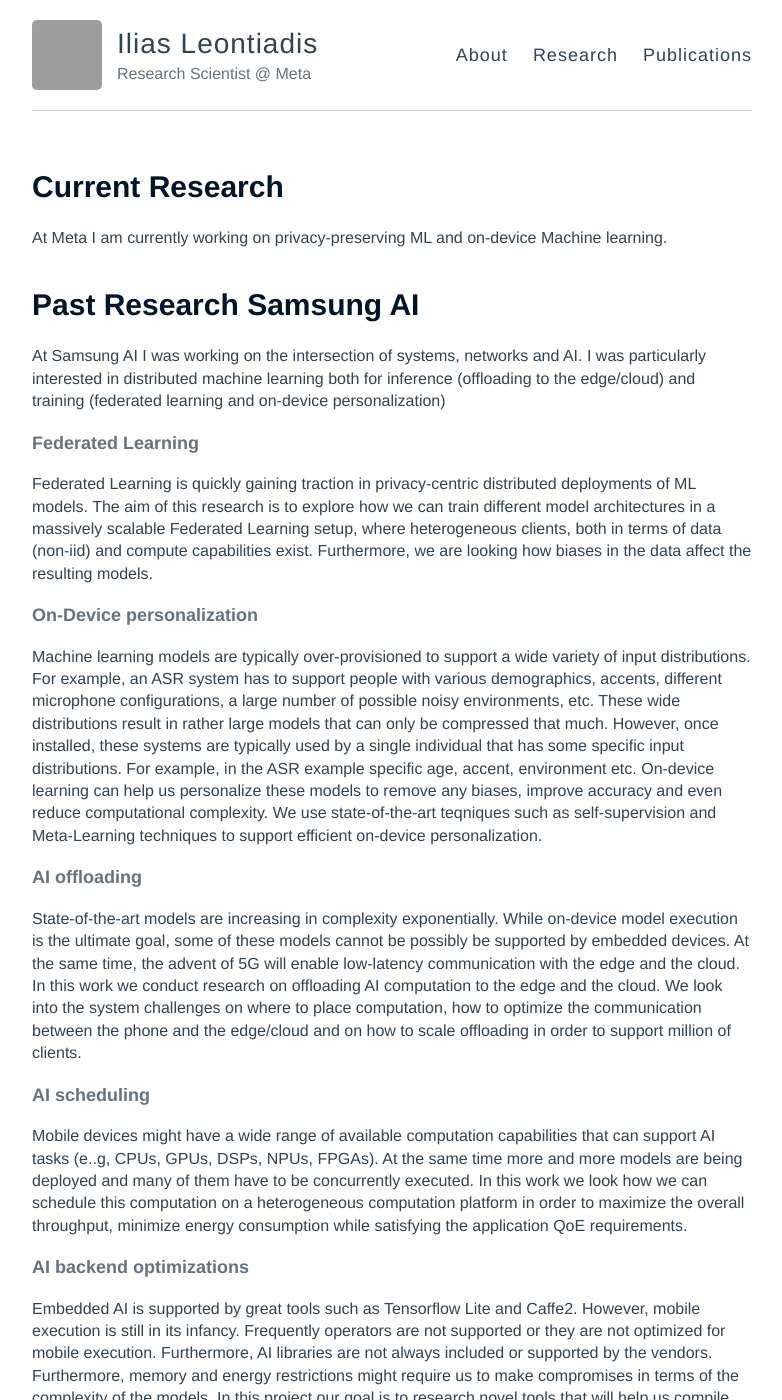
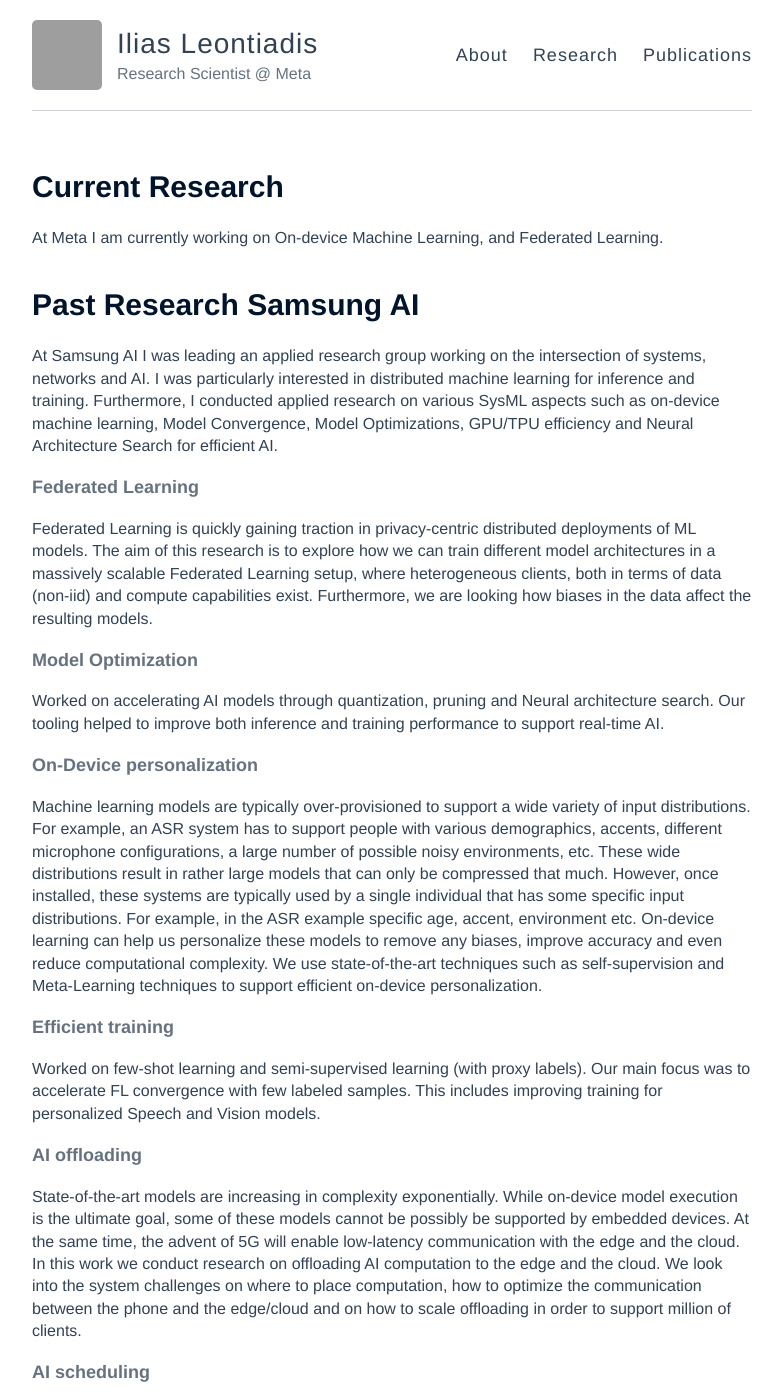
Before and after one commit to iliasl/iliasl.github.io, a Jekyll site: the page built from research.md, in a window 1280 px wide and 1400 px high. Shown: the whole window, without its empty margins (248-1030 px from the left). Built offline with Jekyll 4.4.1, drawn with Linux system fonts in a browser that asks for light colours; some of the changed text lies outside the part shown; grey boxes are pictures that could not be loaded.

Commit message:
Adding more info on research page

```diff
--- a/Gemfile
+++ b/Gemfile
@@ -8,8 +8,9 @@ source "https://rubygems.org"
 #
 # This will help ensure the proper Jekyll version is running.
 # Happy Jekylling!
-gem "jekyll", "~> 3.8.5"
-
+gem "jekyll", "~> 3.9"
+gem "webrick"
+gem "kramdown-parser-gfm"
 # This is the default theme for new Jekyll sites. You may change this to anything you like.
 gem "minima", "~> 2.0"
 
--- a/research.md
+++ b/research.md
@@ -5,23 +5,32 @@ permalink: /research/
 ---
 
 # Current Research
-At Meta I am currently working on privacy-preserving ML and on-device Machine learning.
+At Meta I am currently working on On-device Machine Learning, and Federated Learning.
 
 
 # Past Research Samsung AI
 
-At Samsung AI I was working on the intersection of systems, networks and AI. I was particularly interested in distributed machine learning both for inference (offloading to the edge/cloud) and training (federated learning and on-device personalization)
+At Samsung AI I was leading an applied research group working on the intersection of systems, networks and AI. I was particularly interested in distributed machine learning for inference and training. Furthermore, I conducted applied research on various SysML aspects such as  on-device machine learning, Model Convergence,  Model Optimizations, GPU/TPU efficiency and Neural Architecture Search for efficient AI.
 
 
 #### Federated Learning
 Federated Learning is quickly gaining traction in privacy-centric distributed deployments of ML models.
 The aim of this research is to explore how we can train different model architectures in a massively scalable Federated Learning setup, where heterogeneous clients, both in terms of data (non-iid) and compute capabilities exist. Furthermore, we are looking how biases in the data affect the resulting models.
 
+
+#### Model Optimization
+Worked on accelerating AI models through quantization, pruning and Neural architecture search. Our tooling helped to improve both inference and training performance to support real-time AI.
+
+
+
 #### On-Device personalization
 Machine learning models are typically over-provisioned to support a wide variety of input distributions. For example, an ASR system has to support people with various demographics,  accents, different microphone configurations, a large number of possible noisy environments, etc. These wide distributions result in rather large models that can only be compressed that much.
 However, once installed, these systems are typically used by a single individual that has some specific input distributions. For example, in the ASR example specific age, accent, environment etc.
-On-device learning can help us personalize these models to remove any biases, improve accuracy and even reduce computational complexity.  We use state-of-the-art teqniques such as self-supervision and  Meta-Learning techniques to support efficient on-device personalization.
+On-device learning can help us personalize these models to remove any biases, improve accuracy and even reduce computational complexity.  We use state-of-the-art techniques such as self-supervision and  Meta-Learning techniques to support efficient on-device personalization.
 
+
+#### Efficient training
+Worked on few-shot learning and semi-supervised learning (with proxy labels). Our main focus was to accelerate FL convergence with few labeled samples. This includes improving training for personalized Speech and Vision models.
 
 
 #### AI offloading
```
Also changed, not shown: other parts of research.md (+1 -1 lines), Gemfile.lock.
